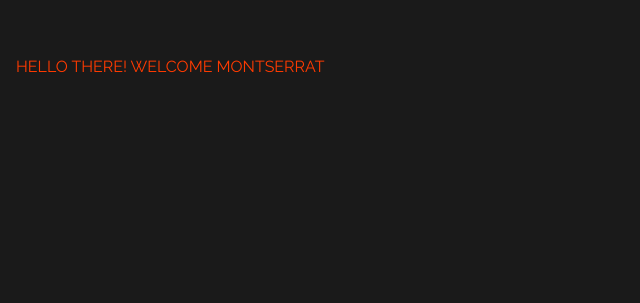
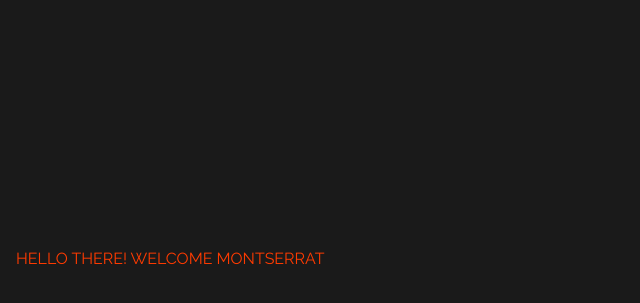
Before and after one commit to therahulchaurasia/portfolio, a Next.js app: page / in a window 1280 px wide. Shown: the part 745-1048 px from the top of the page, without its empty margins (0-640 px from the left). Built offline with nearby package versions, Linux system fonts and the light colour scheme.

Commit message:
Added animate presence as a wrapper

```diff
--- a/src/pages/_app.tsx
+++ b/src/pages/_app.tsx
@@ -1,5 +1,6 @@
 import { theme } from "@/styles/theme"
 import { ChakraProvider, Text, extendTheme } from "@chakra-ui/react"
+import { AnimatePresence } from "framer-motion"
 import type { AppProps } from "next/app"
 import { Montserrat } from "next/font/google"
 
@@ -7,8 +8,9 @@ export default function App({ Component, pageProps }: AppProps) {
   return (
     <>
       <ChakraProvider theme={theme}>
-        {/* <Text fontFamily="montserrat">I am Montserrat</Text> */}
-        <Component {...pageProps} />
+        <AnimatePresence mode="wait" initial={false}>
+          <Component {...pageProps} />
+        </AnimatePresence>
       </ChakraProvider>
     </>
   )
--- a/src/pages/index.tsx
+++ b/src/pages/index.tsx
@@ -1,4 +1,4 @@
-import { Container, Heading, Text } from "@chakra-ui/react"
+import { Box, Container, Heading, Text } from "@chakra-ui/react"
 import Head from "next/head"
 import Image from "next/image"
 // import { Inter } from "next/font/google";
@@ -19,7 +19,9 @@ export default function Home() {
         <Text color={"brand.300"}>HELLO THERE! WELCOME MONTSERRAT</Text>
       </Container>
       <Container maxW={"full"} minH={"100vh"} bg={"brand.200"}>
-        <Text color={"brand.300"}>HELLO THERE! WELCOME MONTSERRAT</Text>
+        <Box py={48}>
+          <Text color={"brand.300"}>HELLO THERE! WELCOME MONTSERRAT</Text>
+        </Box>
       </Container>
       <Container maxW={"full"} minH={"100vh"} bg={"brand.200"}>
         <Text color={"brand.300"}>HELLO THERE! WELCOME MONTSERRAT</Text>
```
